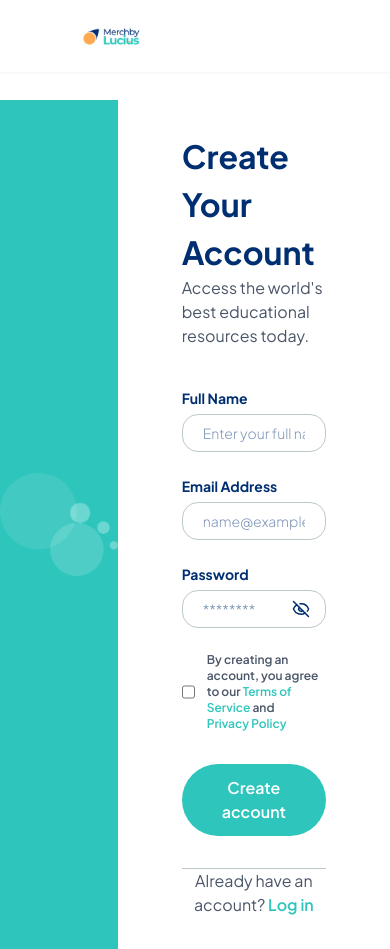
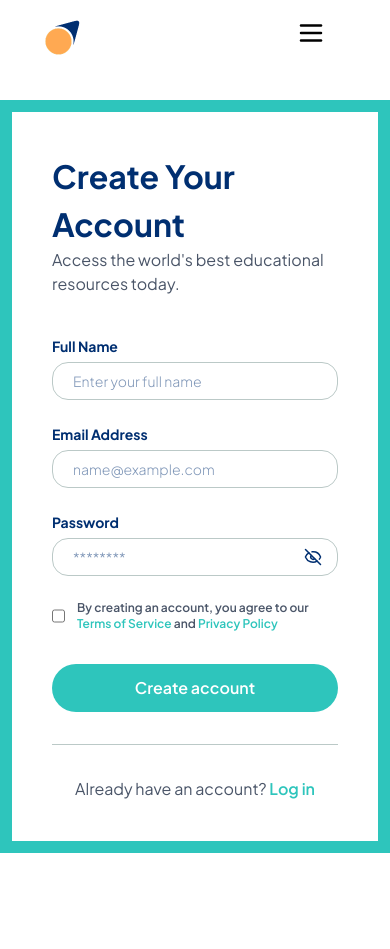
Before and after one commit to clementugomaliki-cpu/MerchbyLucius, a React (Vite) app: page /sign-up in a window 390 px wide. After the commit the page ends 853 px from the top, so only its background shows below. Built offline with nearby package versions, Linux system fonts and the light colour scheme.

Commit message:
handle responsiveness for signup page

```diff
--- a/src/LoginPage.jsx
+++ b/src/LoginPage.jsx
@@ -4,6 +4,7 @@ import { LuEye, LuEyeOff } from "react-icons/lu";
 import { FcGoogle } from "react-icons/fc";
 import logo from "./images/logo.png";
 import { useState } from "react";
+import Navbar from "./Navbar";
 
 export default function LoginPage() {
     const [showPassword, setShowPassword] = useState(false);
@@ -12,6 +13,7 @@ function togglePasswordType() {
 }
     return (
         <>
+                <div>
                     <header className="px-20 py-6 bg-white fixed top-0 right-0 left-0 z-50 border border-[#FFFFFF] shadow-xs">
                                     <Link to="/">
                                     <img src={logo} alt="Merch-by-Lucius logo" className="w-15 sm:w-20 md:w-28 cursor-pointer" />
@@ -58,6 +60,23 @@ function togglePasswordType() {
                     </div>
                 </div>
             </div>
+            </div>
+
+
+
+            {/* <div className="md:hidden">
+                <Navbar/>
+                <div className="w-screen h-screen bg-[#2EC5BC] flex justify-center items-center py-10">
+                    <div className="bg-white w-[90%] h-[95%] mt-18  mx-auto">
+                        <div className="flex flex-col p-16 py-10 gap-8 mx-auto">
+                        <div className="flex flex-col">
+                        <h3 className="font-bold text-[32px] text-[#002F71]">Welcome Back</h3>
+                        <h4 className="text-base text-[#4A5568] font-[400]">Sign in to your account to continue.</h4>
+                    </div>
+                    </div>
+
+                </div>
+            </div> */}
         </>
     )
 }
--- a/src/Navbar.jsx
+++ b/src/Navbar.jsx
@@ -14,20 +14,17 @@ export default function Navbar() {
   return (
     <>
       <header className="flex justify-between items-center px-10 sm:px-14 md:px-20 py-3 sm:py-4 md:py-6 bg-white fixed top-0 right-0 left-0 z-50">
-
+      <div>
          <Link to="/"><img src={smlogo} alt="logo" className="sm:hidden w-12"/></Link>
           <Link to="/"><img src={logo} alt="Merch-by-Lucius logo" className="hidden sm:block sm:w-24 md:w-28" /></Link>
-
+      </div>
         <div className="flex space-x-8 text-base">
           <Link to="/materials" className=" hidden md:block font-semibold">Discover</Link>
           <Link to="/posts" className="hidden md:block">Blog</Link>
         </div>
         <div className="space-x-6 text-base font-semibold flex">
-
             <Link to="/sign-in" className="hidden md:block border px-8 py-3 rounded-full border-[#2EC5BC] text-[#2EC5BC] cursor-pointer">Login</Link>
-
           <Link className="hidden md:block bg-[#2EC5BC] text-white px-8 py-3 rounded-full cursor-pointer">Become an Affiliate</Link>
-        </div>
         <div className="relative z-40">
         <button
           className="md:hidden text-3xl" onClick={toggleMenu}
@@ -35,6 +32,8 @@ export default function Navbar() {
           >{isMenuOpen ? <LuX/> : <LuMenu />}
 
         </button>
+        </div>
+
         {isMenuOpen && (
 
             <div className="fixed inset-0 bg-[#2EC5BC]/20 z-30" onClick={()=> setIsMenuOpen(false)}/>)}
--- a/src/SignUpPage.jsx
+++ b/src/SignUpPage.jsx
@@ -1,8 +1,10 @@
 import { Link } from "react-router";
 import bubblesImage from "./images/bubbles.png"
-import { LuEye, LuEyeOff } from "react-icons/lu";
+import { LuEye, LuEyeOff, LuMenu, LuX } from "react-icons/lu";
 import { useState } from "react";
 import logo from "./images/logo.png";
+import smlogo from "./images/smlogo.png"
+import Navbar from "./Navbar";
 
 export default function SignUpPage() {
     const [showPassword, setShowPassword] = useState(false);
@@ -11,16 +13,12 @@ function togglePasswordType() {
 }
     return (
     <>
-        <header className="px-20 py-6 bg-white fixed top-0 right-0 left-0 z-50 border border-[#FFFFFF] shadow-xs">
-                        <Link to="/">
-                          <img src={logo} alt="Merch-by-Lucius logo" className="w-15 sm:w-20 md:w-28 cursor-pointer" />
-                        </Link>
-                    </header>
-        <div className="flex pt-25">
-            <div className="md:h-screen md:w-2/4 bg-[#2EC5BC] flex justify-center items-center">
+        <Navbar/>
+        <div className="flex pt-25 min-h-screen">
+        <div className="hidden md:flex min-h-screen w-2/4 bg-[#2EC5BC]  justify-center items-center">
             <img src={bubblesImage} alt="" />
         </div>
-            <div className="flex flex-col justify-center p-16 py-8 gap-8 mx-auto">
+        <div className="flex flex-col justify-center p-10 sm:p-12 md:p-16 py-10 gap-8 mx-auto max-w-md md:max-w-none md:w-auto border border-[12px] border-[#2EC5BC] md:border-none">
             <div className="flex flex-col">
                 <h3 className="font-bold text-[32px] text-[#002F71]">Create Your Account</h3>
                 <h4 className="text-base text-[#4A5568] font-[400]">Access the world's best educational resources today.</h4>
@@ -42,13 +40,13 @@ function togglePasswordType() {
                 <div className="flex items-center gap-3 rounded-xs">
                     <input type="checkbox" className="h-5 w-5 border border-[#BBC9C7]"/>
                     <div className="text-xs font-semibold">
-                            <p className="text-[#4A5568]">By creating an account, you agree to our <Link><span className="text-[#2EC5BC]">Terms of Service</span></Link> and <Link><span className="text-[#2EC5BC] block">Privacy Policy</span></Link></p>
+                        <p className="text-[#4A5568]">By creating an account, you agree to our <Link><span className="text-[#2EC5BC]">Terms of Service</span></Link> and <Link><span className="text-[#2EC5BC] :block">Privacy Policy</span></Link></p>
                     </div>
                 </div>
             </form>
             <div className="flex flex-col text-center ">
                 <Link to="/verify-email" className="rounded-full bg-[#2EC5BC] px-10 py-3 mb-4 font-semibold text-white cursor-pointer hover:opacity-[0.85]">Create account</Link>
-                    <div className="sm:pt-8 border-t border-[#BBC9C7] mt-4 text-base font-[400] text-[#4A5568]">
+                <div className="pt-8 border-t border-[#BBC9C7] mt-4 text-base font-[400] text-[#4A5568]">
                     <p >Already have an account? <Link to="/sign-in" className="text-base font-semibold text-[#2EC5BC]">Log in</Link></p>
                 </div>
             </div>
```
Lines whose indentation alone changed are shown as unchanged.
